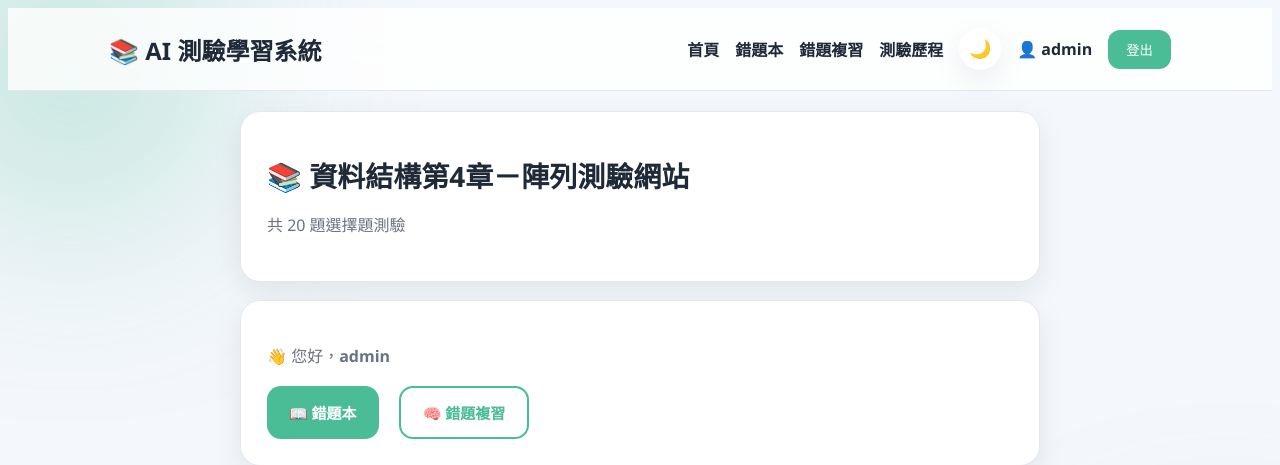
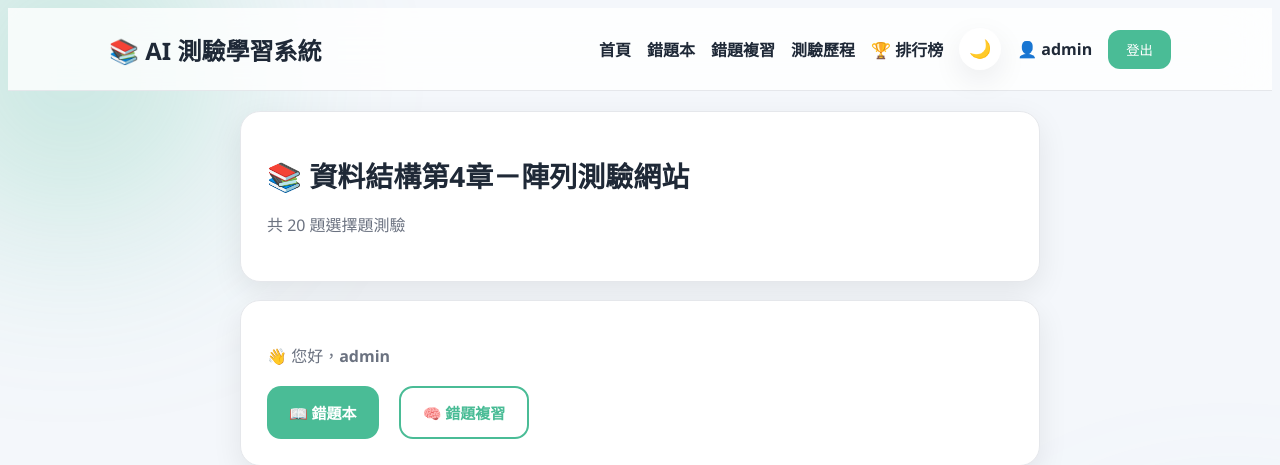
Before and after one commit to CBF113045/django-ds-quiz, a Django app: page / in a window 1280 px wide. Shown: the top 465 px of the page. Run offline with Django 5.2, Linux system fonts and the light colour scheme; a user stored in the database is signed in.

Commit message:
Update base.html

```diff
--- a/quiz/templates/base.html
+++ b/quiz/templates/base.html
@@ -39,6 +39,11 @@
             <a href="{% url 'history' %}">
                 測驗歷程
             </a>
+
+            <a href="{% url 'leaderboard' %}">
+                🏆 排行榜
+            </a>
+
             {% endif %}
 
             <!-- 深淺色切換 -->
```
